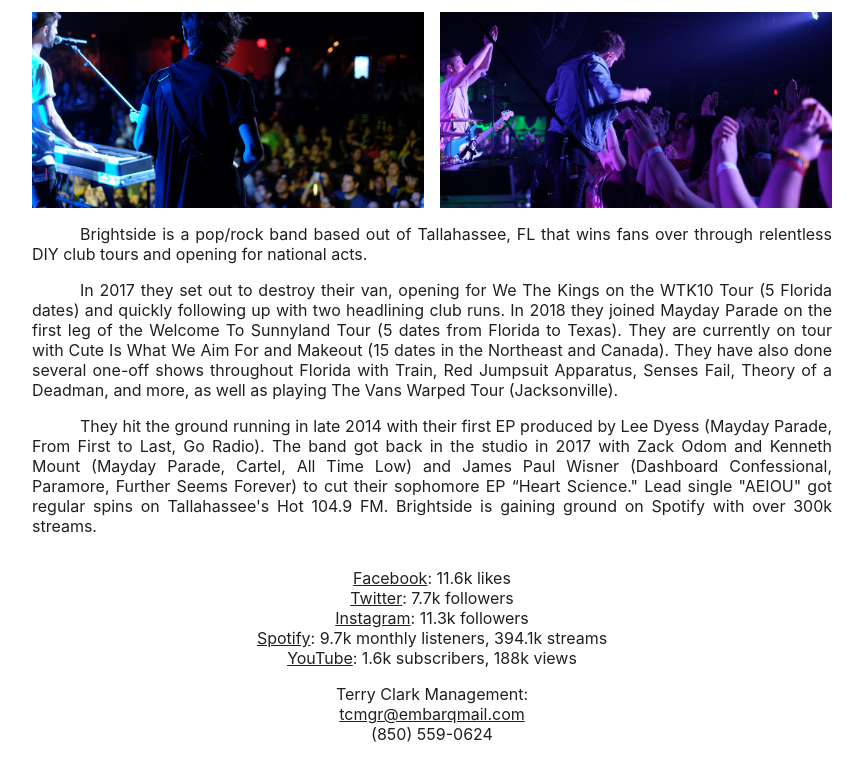
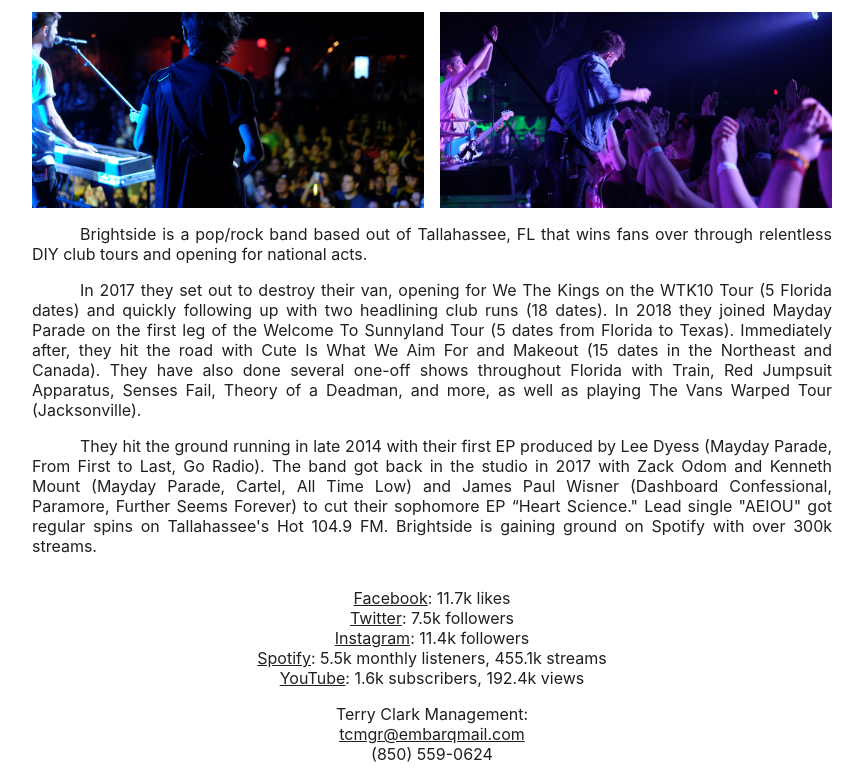
Before and after one commit to moonshotdesignco/brightside-epk, a plain HTML site: page index.html in a window 1280 px wide. Shown: the part 440-1213 px from the top of the page, without its empty margins (208-1071 px from the left). Drawn offline with Linux system fonts and the light colour scheme.

Commit message:
Update index.html

```diff
--- a/index.html
+++ b/index.html
@@ -25,11 +25,11 @@
 			<div id="group"><img id="header" src="images/header.jpg" /><br /><br /><a href="images/live01.jpg"><img class="roll" id="first" src="images/live01.jpg" /></a><a href="images/live02.jpg"><img class="roll" src="images/live02.jpg" /></a></div>
 			<div id="bio">
 				<p>Brightside is a pop/rock band based out of Tallahassee, FL that wins fans over through relentless DIY club tours and opening for national acts.</p>
-				<p>In 2017 they set out to destroy their van, opening for We The Kings on the WTK10 Tour (5 Florida dates) and quickly following up with two headlining club runs. In 2018 they joined Mayday Parade on the first leg of the Welcome To Sunnyland Tour (5 dates from Florida to Texas). They are currently on tour with Cute Is What We Aim For and Makeout (15 dates in the Northeast and Canada). They have also done several one-off shows throughout Florida with Train, Red Jumpsuit Apparatus, Senses Fail, Theory of a Deadman, and more, as well as playing The Vans Warped Tour (Jacksonville).</p>
+				<p>In 2017 they set out to destroy their van, opening for We The Kings on the WTK10 Tour (5 Florida dates) and quickly following up with two headlining club runs (18 dates). In 2018 they joined Mayday Parade on the first leg of the Welcome To Sunnyland Tour (5 dates from Florida to Texas). Immediately after, they hit the road with Cute Is What We Aim For and Makeout (15 dates in the Northeast and Canada). They have also done several one-off shows throughout Florida with Train, Red Jumpsuit Apparatus, Senses Fail, Theory of a Deadman, and more, as well as playing The Vans Warped Tour (Jacksonville).</p>
 				<p>They hit the ground running in late 2014 with their first EP produced by Lee Dyess (Mayday Parade, From First to Last, Go Radio). The band got back in the studio in 2017 with Zack Odom and Kenneth Mount (Mayday Parade, Cartel, All Time Low) and James Paul Wisner (Dashboard Confessional, Paramore, Further Seems Forever) to cut their sophomore EP “Heart Science." Lead single "AEIOU" got regular spins on Tallahassee's Hot 104.9 FM. Brightside is gaining ground on Spotify with over 300k streams.</p>
 			</div>
 			<div id="stats">
-				<center><p><a href="http://www.facebook.com/OfficialBrightside">Facebook</a>: 11.6k likes<br /><a href="http://www.twitter.com/HeyBrightside">Twitter</a>: 7.7k followers<br /><a href="http://www.instagram.com/OfficialBrightside">Instagram</a>: 11.3k followers<br /><a href="https://open.spotify.com/artist/6Olw6iYoJS2VQZ5RWaUUWS">Spotify</a>: 9.7k monthly listeners, 394.1k streams<br /><a href="https://www.youtube.com/OfficialBrightsideTV">YouTube</a>: 1.6k subscribers, 188k views</p>
+				<center><p><a href="http://www.facebook.com/OfficialBrightside">Facebook</a>: 11.7k likes<br /><a href="http://www.twitter.com/HeyBrightside">Twitter</a>: 7.5k followers<br /><a href="http://www.instagram.com/OfficialBrightside">Instagram</a>: 11.4k followers<br /><a href="https://open.spotify.com/artist/6Olw6iYoJS2VQZ5RWaUUWS">Spotify</a>: 5.5k monthly listeners, 455.1k streams<br /><a href="https://www.youtube.com/OfficialBrightsideTV">YouTube</a>: 1.6k subscribers, 192.4k views</p>
 				<p>Terry Clark Management:<br /><a href="mailto:tcmgr@embarqmail.com">tcmgr@embarqmail.com</a><br />(850) 559-0624</p></center>
 			</div>
 			<div id="music">
```
